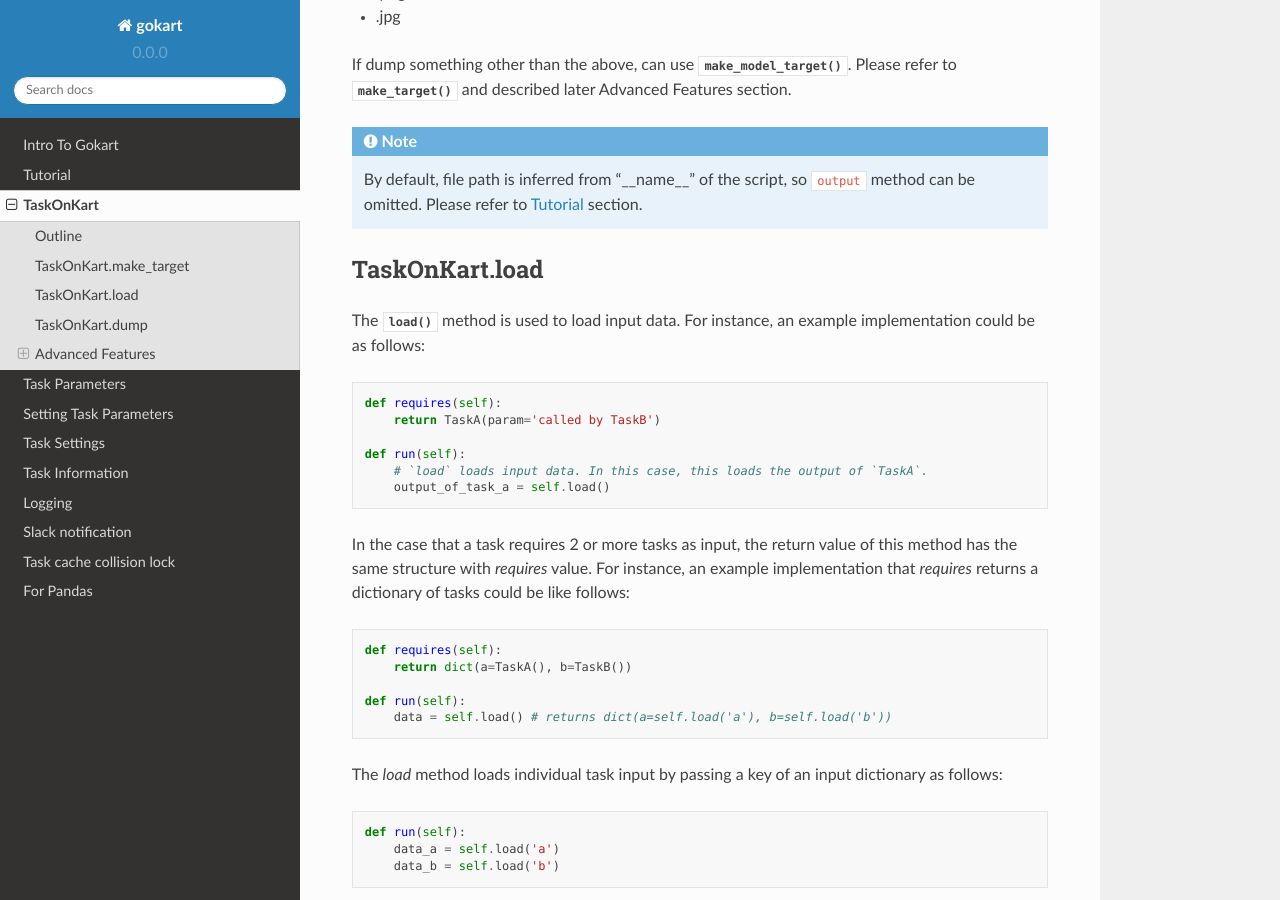
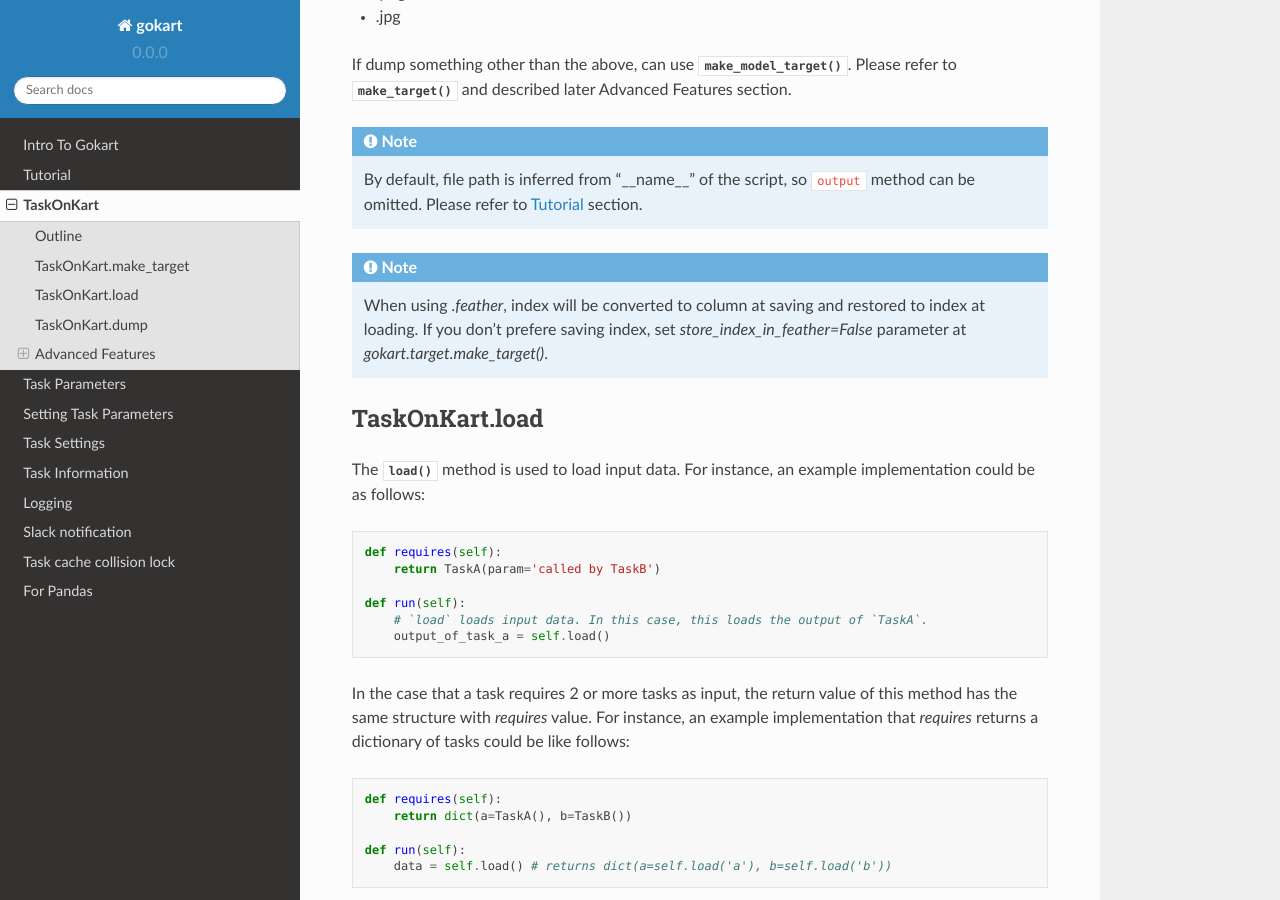
Before and after one commit to m3dev/gokart, a Sphinx documentation site: the page built from docs/task_on_kart.rst, in a window 1280 px wide and 900 px high, scrolled down 1848 px. Built offline with Sphinx 7.4.7 and the Read the Docs theme 2.0.0, drawn with Linux system fonts in a browser that asks for light colours; pages that are not in the unit, such as notebooks, are missing from menus; the version number is read from the project's files by our own code.

Commit message:
update docs

```diff
--- a/docs/task_on_kart.rst
+++ b/docs/task_on_kart.rst
@@ -99,6 +99,10 @@ Please refer to :func:`~gokart.task.TaskOnKart.make_target` and described later
 .. note::
     By default, file path is inferred from "__name__" of the script, so ``output`` method can be omitted.
     Please refer to :doc:`tutorial` section.
+
+.. note::
+    When using `.feather`, index will be converted to column at saving and restored to index at loading.
+    If you don't prefere saving index, set `store_index_in_feather=False` parameter at `gokart.target.make_target()`.
 
 
 TaskOnKart.load
```
